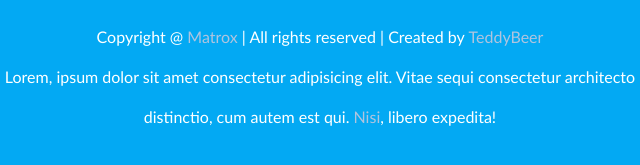
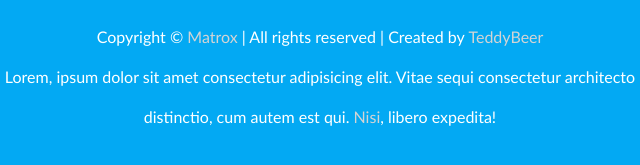
Before and after one commit to MariusKuria/Class-project-with-teacher-Coming-soon, a website: page index.html in a window 1280 px wide. Shown: the part 1430-1595 px from the top of the page, 320-960 px from the left. Drawn offline with Linux system fonts and the light colour scheme.

Commit message:
tobulint

```diff
--- a/index.html
+++ b/index.html
@@ -141,19 +141,19 @@
       </div>
       <div class="short-row-footer">
         <div class="bottom-logo">
-          <img class="logo" src="./images/logo-bl-wt.png" alt="bw logo" />
+          <img class="logo" src="./images/logo-bl-wt.png" alt="" />
           <h1 class="name">Matrox</h1>
         </div>
         <div class="creator">
           <p class="first-p">
-            Copyright @ <a style="color: lightsteelblue" href="#">Matrox</a> |
-            All rights reserved | Created by
-            <a style="color: lightsteelblue" href="#">TeddyBeer</a>
+            Copyright &copy; <a style="color: #d4d4d4" href="#">Matrox</a> | All
+            rights reserved | Created by
+            <a style="color: #d4d4d4" href="#">TeddyBeer</a>
           </p>
           <p class="last-p">
             Lorem, ipsum dolor sit amet consectetur adipisicing elit. Vitae
             sequi consectetur architecto distinctio, cum autem est qui.
-            <a style="color: lightsteelblue" href="#">Nisi</a>, libero expedita!
+            <a style="color: #d4d4d4" href="#">Nisi</a>, libero expedita!
           </p>
         </div>
       </div>
```
